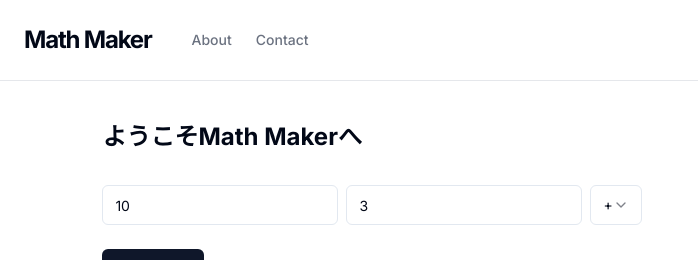
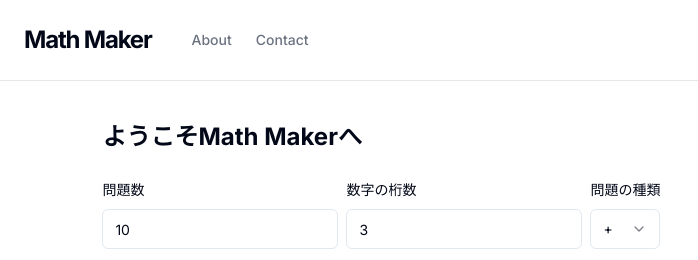
Before and after one commit to likuor/math-maker, a Next.js app: page / in a window 1280 px wide. Shown: the top 260 px of the page, without its empty margins (0-698 px from the left). Built offline with nearby package versions, Linux system fonts and the light colour scheme; no server answers; what @react-pdf/renderer would draw is missing.

Commit message:
add: changed to formlabel on mathform

```diff
--- a/components/feature/form/MathForm.tsx
+++ b/components/feature/form/MathForm.tsx
@@ -57,7 +57,7 @@ export const MathForm = ({ setQuestions }: Props) => {
             name='amount'
             render={({ field }) => (
               <FormItem>
-                <FormLabel>問題数</FormLabel>
+                <FormLabel text='問題数' />
                 <FormControl>
                   <Input
                     placeholder='shadcn'
@@ -75,7 +75,7 @@ export const MathForm = ({ setQuestions }: Props) => {
             name='digits'
             render={({ field }) => (
               <FormItem>
-                <FormLabel>数字の桁数</FormLabel>
+                <FormLabel text='数字の桁数' />
                 <FormControl>
                   <Input
                     placeholder='shadcn'
@@ -93,7 +93,7 @@ export const MathForm = ({ setQuestions }: Props) => {
             name='types'
             render={({ field }) => (
               <FormItem>
-                <FormLabel>問題の種類</FormLabel>
+                <FormLabel text='問題の種類' />
                 <Select onValueChange={field.onChange} defaultValue={field.value}>
                   <FormControl>
                     <SelectTrigger>
```
